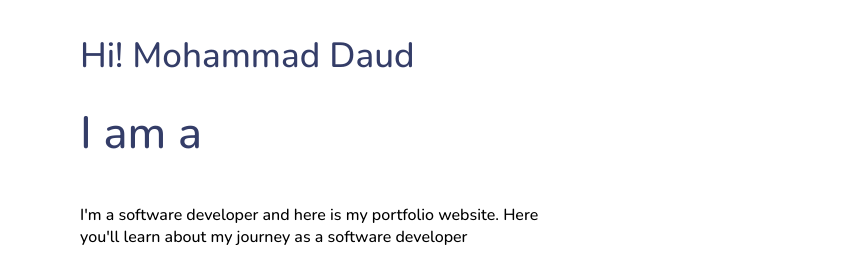
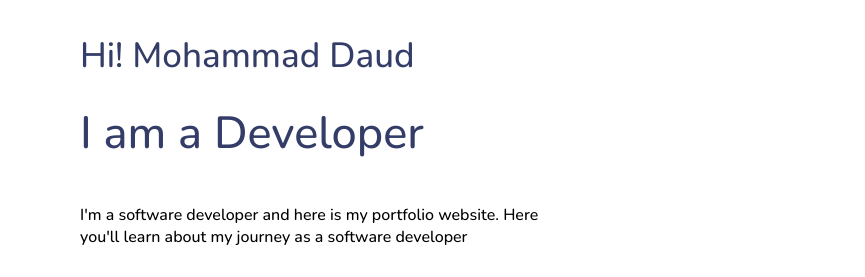
Before and after one commit to mohammaddaud88/myPortfolio, a plain HTML site: page index.html in a window 1280 px wide. Shown: the part 105-382 px from the top of the page, 0-865 px from the left. Drawn offline with nearby package versions, Linux system fonts and the light colour scheme.

Commit message:
Update index.html

```diff
--- a/index.html
+++ b/index.html
@@ -25,7 +25,7 @@
         <div class="hero-section">
             <div class="hero-section-left">
                 <div class="hero-section-heading">Hi! Mohammad Daud</div>
-                <div class="hero-section-heading hero-class-sub-heading">I am a <span class="role"></span>
+                <div class="hero-section-heading hero-class-sub-heading">I am a Developer<span class="role"></span>
                 </div>
                 <div class="hero-section-description">
                     I'm a software developer and here is my portfolio website. Here you'll learn about my journey as a software developer
```
